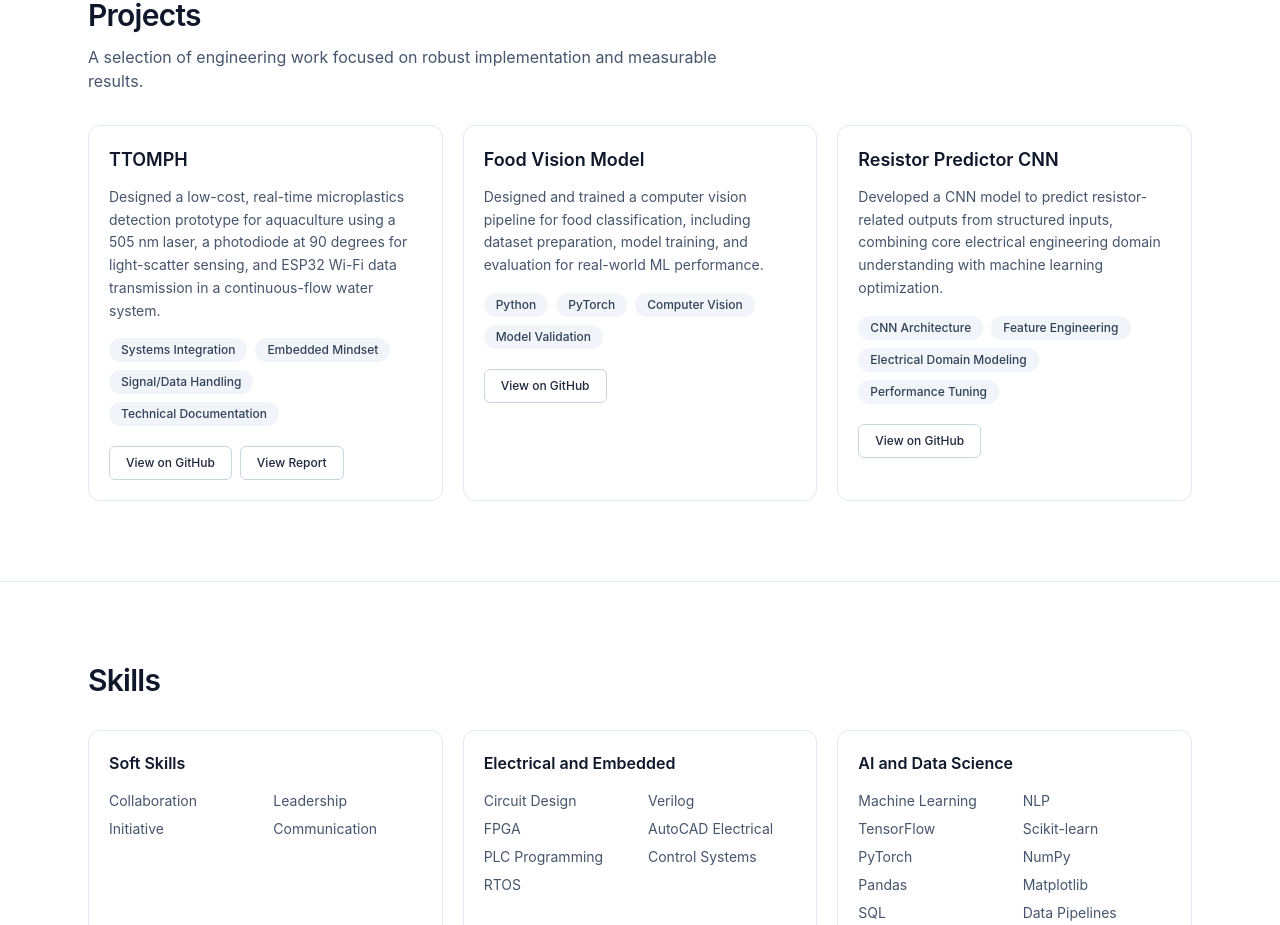
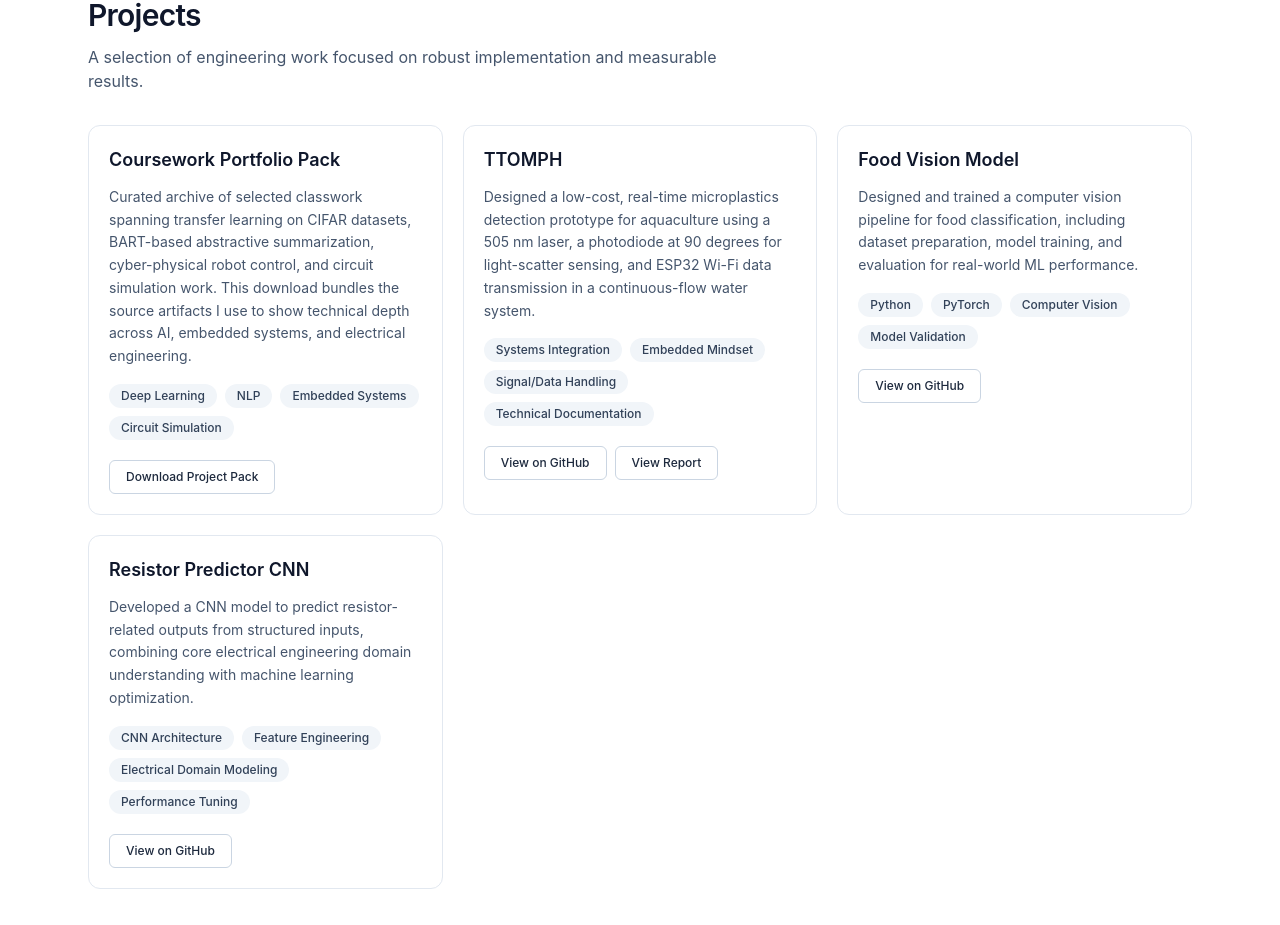
Before and after one commit to Murede/Personal-Website, a React (Vite) app: page / in a window 1280 px wide. Shown: the part 2006-2931 px from the top of the page. Built offline with nearby package versions, Linux system fonts and the light colour scheme.

Commit message:
Add coursework portfolio pack to projects

```diff
--- a/src/components/Projects.jsx
+++ b/src/components/Projects.jsx
@@ -1,4 +1,14 @@
 const projects = [
+  {
+    title: 'Coursework Portfolio Pack',
+    description:
+      'Curated archive of selected classwork spanning transfer learning on CIFAR datasets, BART-based abstractive summarization, cyber-physical robot control, and circuit simulation work. This download bundles the source artifacts I use to show technical depth across AI, embedded systems, and electrical engineering.',
+    skills: ['Deep Learning', 'NLP', 'Embedded Systems', 'Circuit Simulation'],
+    repoUrl: null,
+    reportUrl: null,
+    downloadUrl: '/reports/coursework-portfolio-pack.zip',
+    downloadLabel: 'Download Project Pack',
+  },
   {
     title: 'TTOMPH',
     description:
@@ -6,6 +16,8 @@ const projects = [
     skills: ['Systems Integration', 'Embedded Mindset', 'Signal/Data Handling', 'Technical Documentation'],
     repoUrl: 'https://github.com/',
     reportUrl: '/reports/ttomph-report.pdf',
+    downloadUrl: null,
+    downloadLabel: null,
   },
   {
     title: 'Food Vision Model',
@@ -14,6 +26,8 @@ const projects = [
     skills: ['Python', 'PyTorch', 'Computer Vision', 'Model Validation'],
     repoUrl: 'https://github.com/',
     reportUrl: null,
+    downloadUrl: null,
+    downloadLabel: null,
   },
   {
     title: 'Resistor Predictor CNN',
@@ -22,6 +36,8 @@ const projects = [
     skills: ['CNN Architecture', 'Feature Engineering', 'Electrical Domain Modeling', 'Performance Tuning'],
     repoUrl: 'https://github.com/',
     reportUrl: null,
+    downloadUrl: null,
+    downloadLabel: null,
   },
 ]
 
@@ -49,6 +65,7 @@ function Projects() {
                 ))}
               </ul>
               <div className="mt-5 flex flex-wrap gap-2">
+                {project.repoUrl ? (
                   <a
                     href={project.repoUrl}
                     target="_blank"
@@ -57,6 +74,7 @@ function Projects() {
                   >
                     View on GitHub
                   </a>
+                ) : null}
                 {project.reportUrl ? (
                   <a
                     href={project.reportUrl}
@@ -65,6 +83,14 @@ function Projects() {
                     className="inline-flex rounded-md border border-slate-300 px-4 py-2 text-xs font-medium text-slate-800 transition hover:border-slate-500"
                   >
                     View Report
+                  </a>
+                ) : null}
+                {project.downloadUrl ? (
+                  <a
+                    href={project.downloadUrl}
+                    className="inline-flex rounded-md border border-slate-300 px-4 py-2 text-xs font-medium text-slate-800 transition hover:border-slate-500"
+                  >
+                    {project.downloadLabel}
                   </a>
                 ) : null}
               </div>
```
Also changed, not shown: 1 other file (tests, documents, lock files or other folders). Lines whose indentation alone changed are shown as unchanged.
